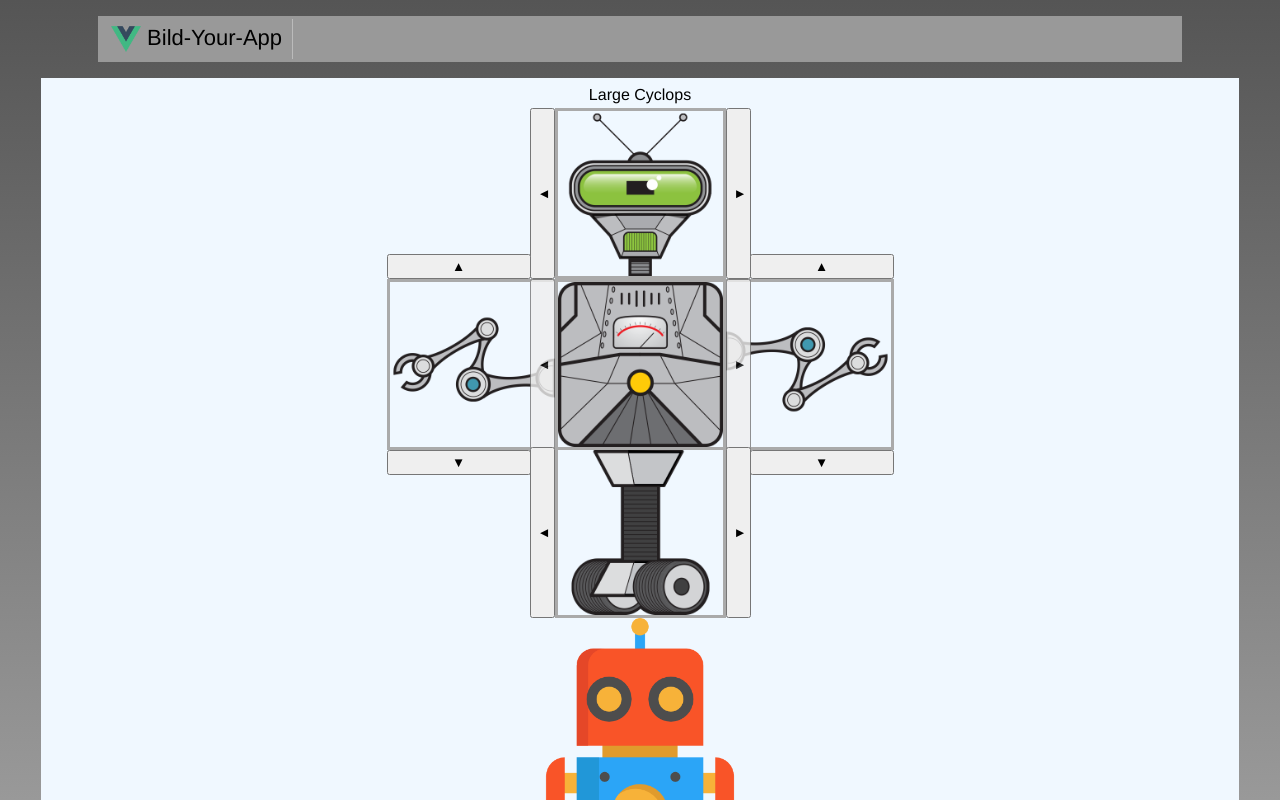
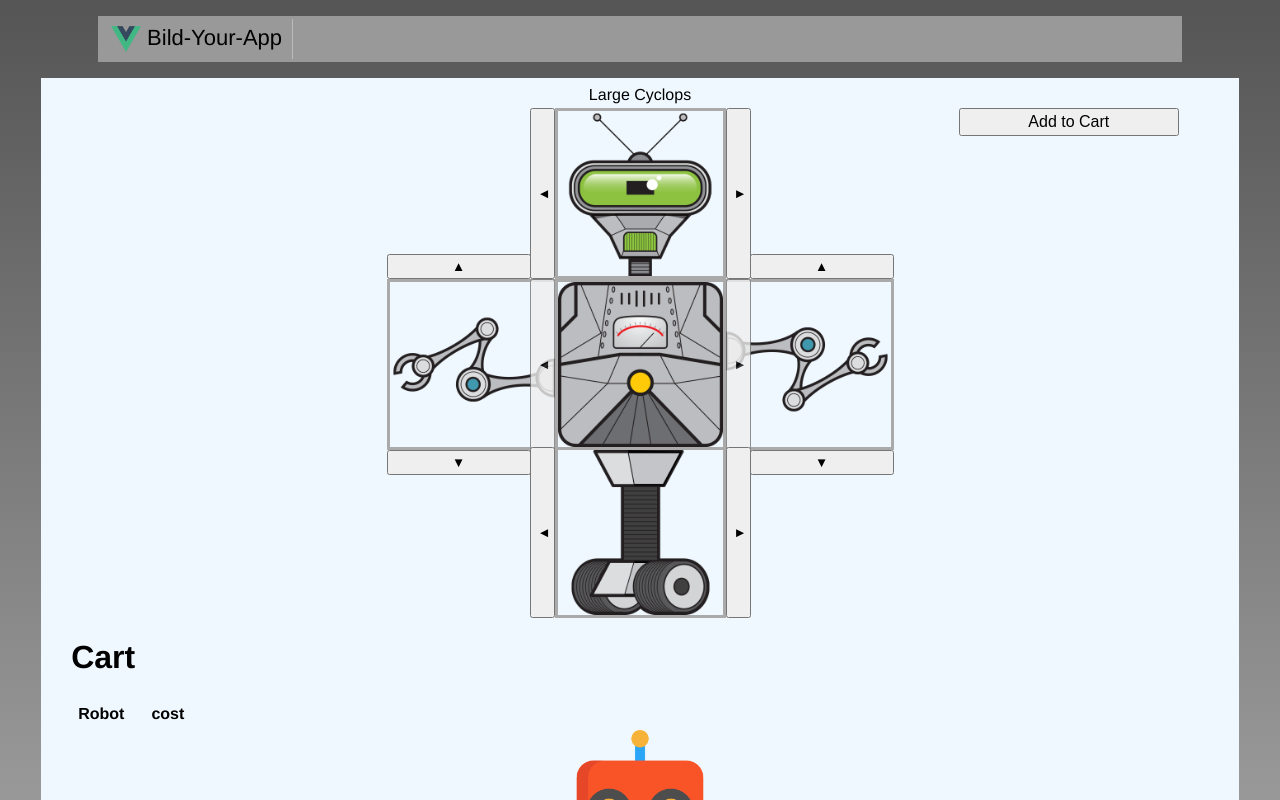
Before and after one commit to AnissaChC/vueJsTest, a Vue app in the folder test-vue-js/: page / in a window 1280 px wide. Shown: the top 800 px of the page. Built offline with nearby package versions, Linux system fonts and the light colour scheme.

Commit message:
deferance entre v-if et v-show et l'ajout du v-for avec le key pour destinger l'element key scoped pour dire que c'est un style global ou pas

```diff
--- a/test-vue-js/src/components/build/RobotBuilder.vue
+++ b/test-vue-js/src/components/build/RobotBuilder.vue
@@ -1,9 +1,11 @@
 <template>
-  <div>
+  <div class="content">
+    <button class="add-to-cart" @click="addToCart()">Add to Cart</button>
     <div class="top-row">
       <div class="top part">
         <div class="robot-name">
           {{ selectedRobot.heads.title }}
+          <span class="sale" v-if="selectedRobot.heads.onSale">Sale!</span>
         </div>
         <img :src="selectedRobot.heads.src" title="head" alt=""/>
         <button @click="selectPreviousHead()" class="prev-selector">&#9668;</button>
@@ -34,6 +36,24 @@
         <button @click="selectNextBase()" class="next-selector">&#9658;</button>
       </div>
     </div>
+
+    <div>
+      <h1>Cart</h1>
+      <table>
+        <thead>
+        <tr>
+          <th>Robot</th>
+          <th class="cost">cost</th>
+        </tr>
+        </thead>
+        <tbody>
+        <tr v-for="(robot, index) in cart" :key="index">
+          <td>{{ robot.heads.title }}</td>
+          <td class="cost">{{ robot.cost }}</td>
+        </tr>
+        </tbody>
+      </table>
+    </div>
   </div>
 </template>
 
@@ -59,6 +79,7 @@
       indexArms: 0,
       indexTorso: 0,
       indexBase: 0,
+      cart: [],
     };
   },
   computed: {
@@ -96,11 +117,17 @@
     selectPreviousBase() {
       this.indexBase = getPreviousValidIndex(this.indexBase, this.parts.bases.length);
     },
+    addToCart() {
+      const robot = this.selectedRobot;
+      const cost = robot.heads.cost + robot.arm.cost * 2 + robot.bases.cost + robot.torsos.cost;
+      // Object.assign({}, robot, { cost }) =
+      this.cart.push({ ...robot, cost });
+    },
   },
 };
 </script>
 
-<style>
+<style scoped>
 .part {
   position: relative;
   width: 165px;
@@ -214,4 +241,30 @@
   text-align: center;
   width: 100%;
 }
+
+.sale {
+  color: red;
+}
+
+.content {
+  position: relative;
+}
+
+.add-to-cart {
+  position: absolute;
+  right: 30px;
+  width: 220px;
+  padding: 3px;
+  font-size: 16px;
+}
+
+td, th{
+  text-align: left;
+  padding: 5px;
+  padding-right: 20px;
+}
+
+.cost{
+  text-align: right;
+}
 </style>
```
